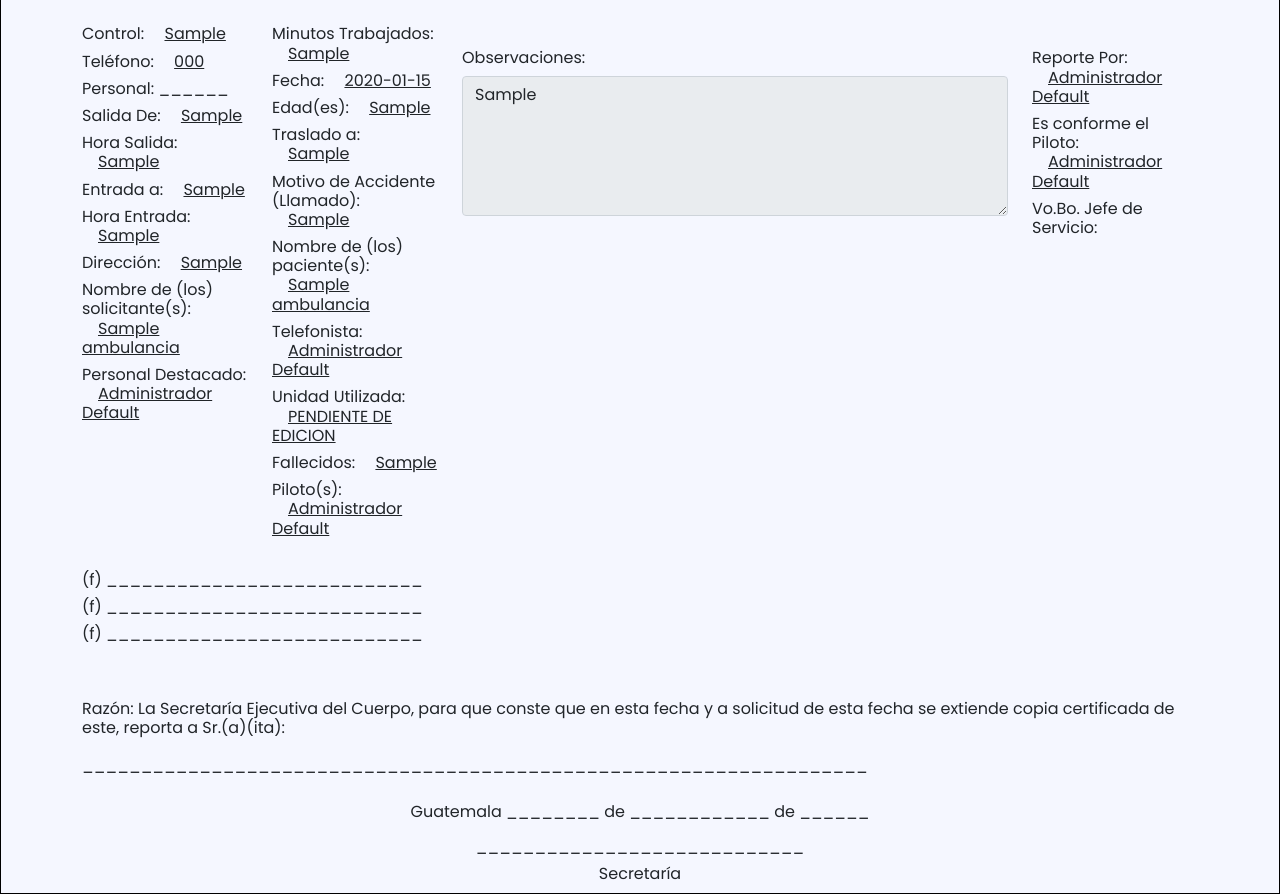
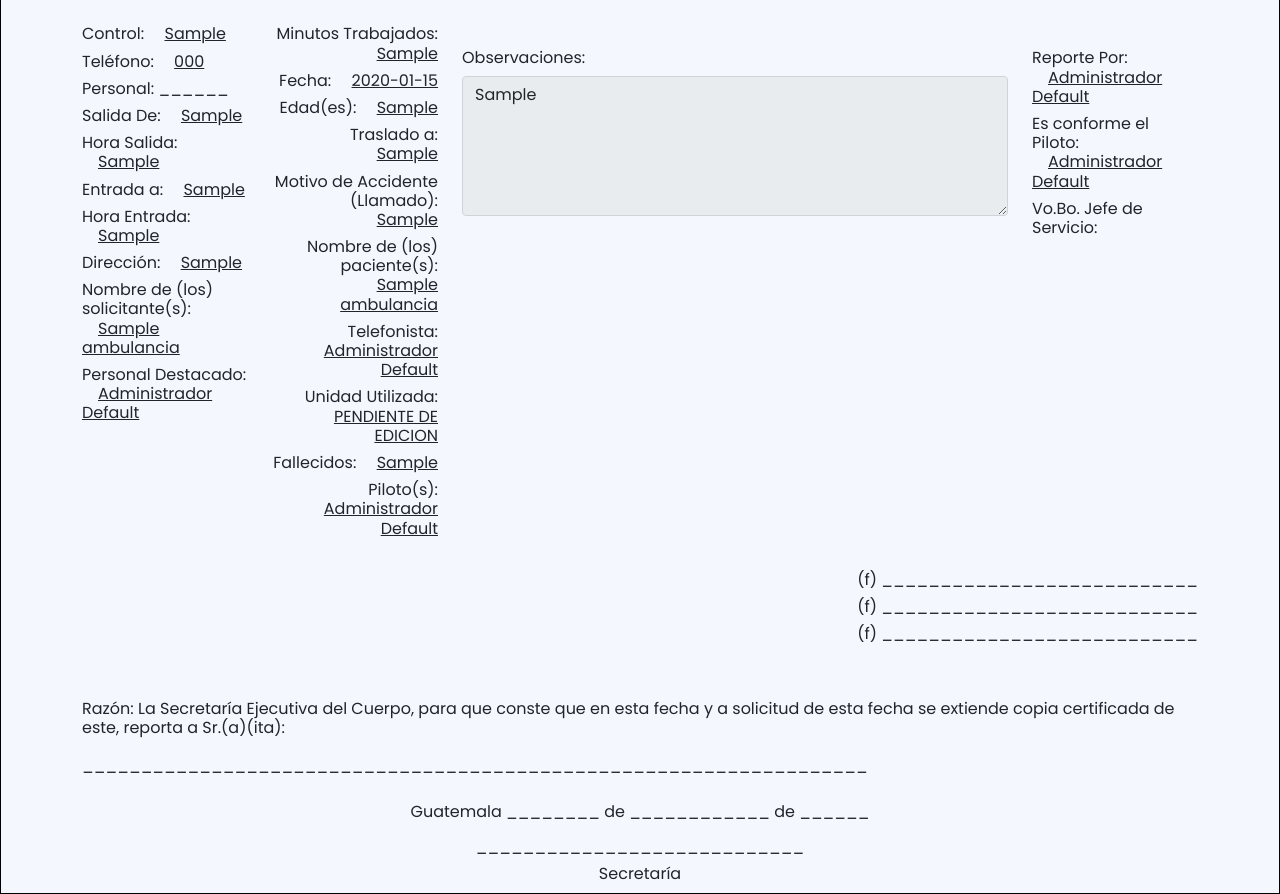
Before and after one commit to r1h1/vn-bomberos, a PHP site: page /business/reportes/reporteAmbulancia.php?search=1 in a window 1280 px wide. Shown: the part 97-991 px from the top of the page. Run offline with PHP 8.4, Linux system fonts and the light colour scheme; the visitor is signed in with stand-in values (Sample User, id 1); data comes from the database, SQL or seed files in the repository; tables that the repository leaves empty hold one stand-in row (values such as "Sample post"); some libraries are stand-ins or nearby versions.

Commit message:
v0.9.6 - Cambios en reporte ambulancia

```diff
--- a/business/reportes/reporteAmbulancia.php
+++ b/business/reportes/reporteAmbulancia.php
@@ -134,7 +134,7 @@ if ($varsesion == null || $varsesion = '') {
                     <p class="h6">Personal Destacado: <span class="ms-3 text-decoration-underline"><?php echo $mostrar[26]; ?></span></p>
                 </div>
 
-                <div class="col">
+                <div class="col text-end">
                     <p class="h6">Minutos Trabajados: <span class="ms-3 text-decoration-underline"><?php echo $mostrar['minutosTrabajados']; ?></span></p>
                     <p class="h6">Fecha: <span class="ms-3 text-decoration-underline"><?php echo $mostrar['fechaGeneracion']; ?></span></p>
                     <p class="h6">Edad(es): <span class="ms-3 text-decoration-underline"><?php echo $mostrar['edadPaciente']; ?></span></p>
@@ -158,7 +158,7 @@ if ($varsesion == null || $varsesion = '') {
                     <p class="h6">Vo.Bo. Jefe de Servicio: <span class="ms-3"></span></p>
                 </div>
 
-                <div class="col mt-4">
+                <div class="col mt-4 text-end">
                     <p class="h6">(f) ___________________________</p>
                     <p class="h6">(f) ___________________________</p>
                     <p class="h6">(f) ___________________________</p>
```
